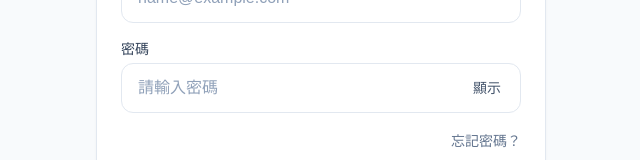
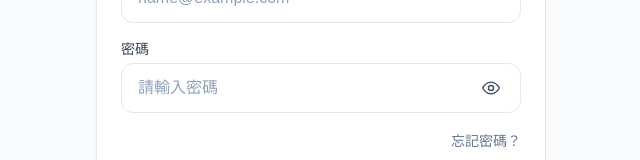
Before and after one commit to Linay-lab/souvenir-reminder, a Next.js app: page /login in a window 1280 px wide. Shown: the part 331-491 px from the top of the page, without its empty margins (319-959 px from the left). Built offline with nearby package versions, Linux system fonts and the light colour scheme; no server answers.

Commit message:
Replace password text toggle with eye icons

```diff
--- a/app/login/page.tsx
+++ b/app/login/page.tsx
@@ -165,9 +165,23 @@ export default function LoginPage() {
                   onClick={() => setShowPassword((prev) => !prev)}
                   aria-label={showPassword ? "隱藏密碼" : "顯示密碼"}
                   aria-pressed={showPassword}
-                  className="absolute right-3 top-1/2 -translate-y-1/2 rounded px-2 py-1 text-sm font-medium text-slate-600 hover:text-slate-900"
+                  className="absolute right-3 top-1/2 -translate-y-1/2 rounded p-2 text-slate-600 hover:text-slate-900 focus-visible:outline-2 focus-visible:outline-offset-2 focus-visible:outline-sky-500"
                 >
-                  {showPassword ? "隱藏" : "顯示"}
+                  <svg width="20" height="20" viewBox="0 0 24 24" fill="none" stroke="currentColor" strokeWidth="1.8" strokeLinecap="round" strokeLinejoin="round" aria-hidden="true">
+                    {showPassword ? (
+                      <>
+                        <path d="M3 3l18 18" />
+                        <path d="M10.6 10.6a2 2 0 0 0 2.8 2.8" />
+                        <path d="M9.9 5.2A10.9 10.9 0 0 1 12 5c5.3 0 9 4.5 10 7a12.9 12.9 0 0 1-3.1 4.2" />
+                        <path d="M6.1 6.1C3.9 7.5 2.5 9.8 2 12c1 2.5 4.7 7 10 7a10.9 10.9 0 0 0 4.1-.8" />
+                      </>
+                    ) : (
+                      <>
+                        <path d="M2 12s3.6-7 10-7 10 7 10 7-3.6 7-10 7S2 12 2 12Z" />
+                        <circle cx="12" cy="12" r="3" />
+                      </>
+                    )}
+                  </svg>
                 </button>
               </div>
             </div>
```
